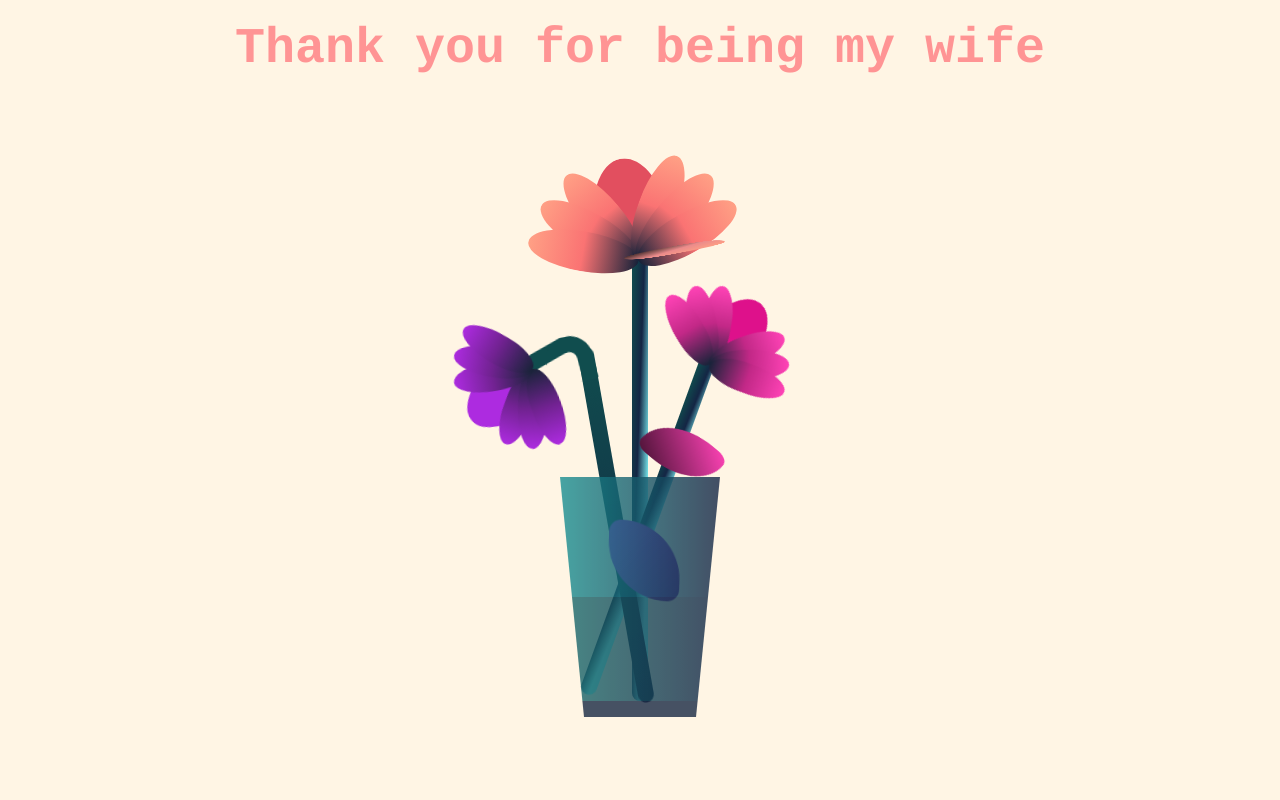
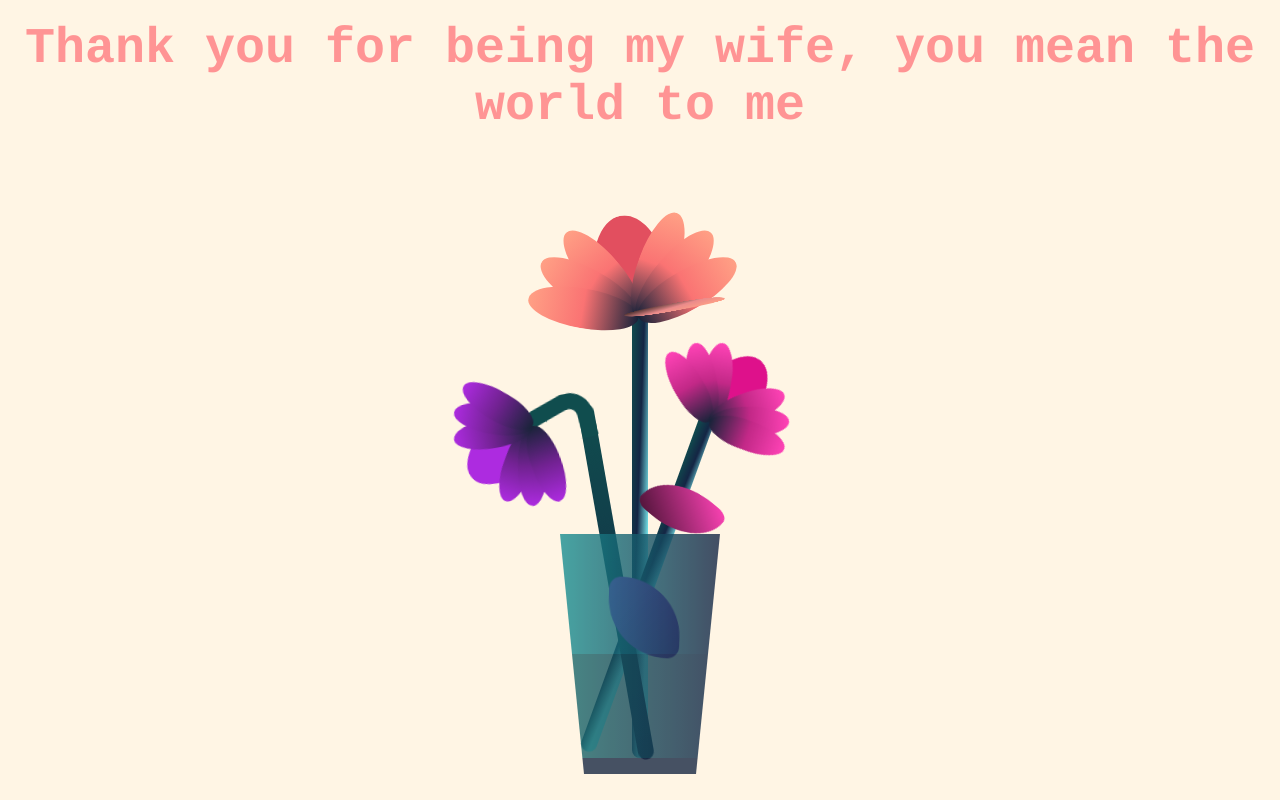
Before and after one commit to ahmos77/willyoubemywife, a plain HTML site: page lastpage.html in a window 1280 px wide. Drawn offline with Linux system fonts and the light colour scheme.

Commit message:
Add files via upload

```diff
--- a/lastpage.html
+++ b/lastpage.html
@@ -7,7 +7,7 @@
     <link rel="stylesheet" href="css/flower.css" />
   </head>
   <body>
-    <div id="thankyou"><b>Thank you for being my wife</b></div>
+    <div id="thankyou"><b>Thank you for being my wife, you mean the world to me </b></div>
     <div class="flower">
       <div class="f-wrapper">
         <div class="flower__line"></div>
```
